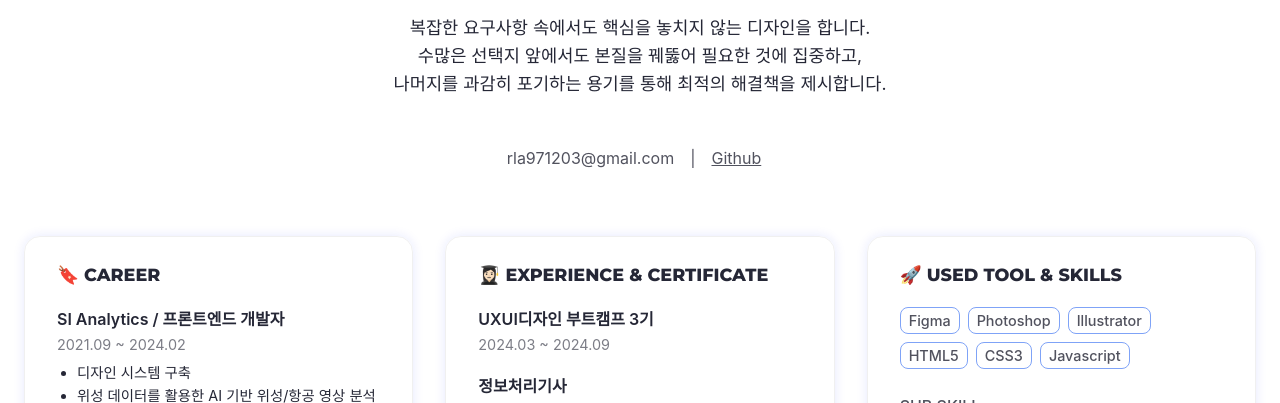
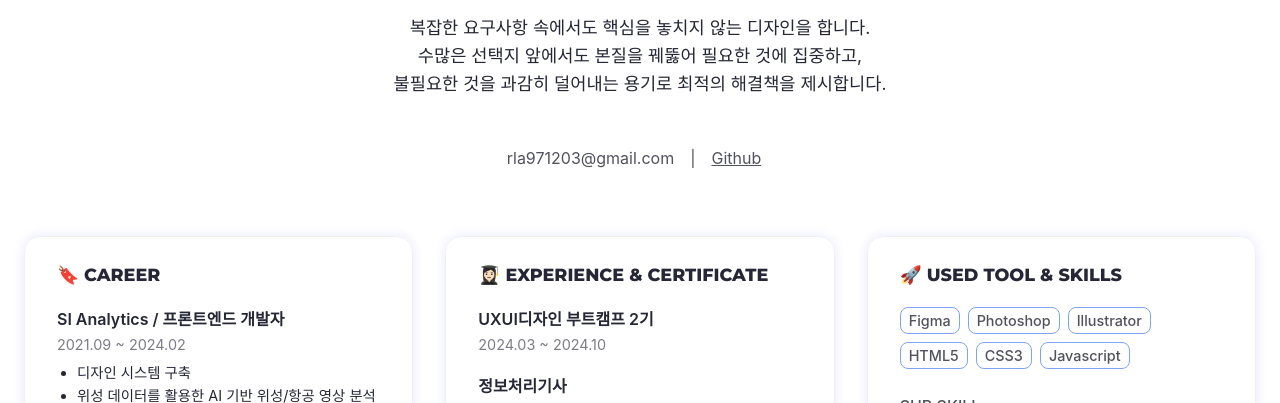
Before and after one commit to daeun012/DaEun, a React (Create React App) app: page / in a window 1280 px wide. Shown: the part 242-645 px from the top of the page. Built offline with nearby package versions, Linux system fonts and the light colour scheme; a web font is replaced by a local one.

Commit message:
fix: 기간 수정

```diff
--- a/src/pages/about/About.jsx
+++ b/src/pages/about/About.jsx
@@ -43,7 +43,7 @@ export default function About({ scrollRef }) {
 					<div className="intro">
 						<p>복잡한 요구사항 속에서도 핵심을 놓치지 않는 디자인을 합니다.</p>
 						<p>수많은 선택지 앞에서도 본질을 꿰뚫어 필요한 것에 집중하고,</p>
-						<p>나머지를 과감히 포기하는 용기를 통해 최적의 해결책을 제시합니다.</p>
+						<p>불필요한 것을 과감히 덜어내는 용기로 최적의 해결책을 제시합니다.</p>
 					</div>
 					<div className="info">
 						<div>rla971203@gmail.com</div>
@@ -69,8 +69,8 @@ export default function About({ scrollRef }) {
 					<div className="box-wrapper">
 						<h4>👩🏻‍🎓 EXPERIENCE & CERTIFICATE</h4>
 						<div className="about-detail">
-							<h5>UXUI디자인 부트캠프 3기</h5>
-							<span>2024.03 ~ 2024.09</span>
+							<h5>UXUI디자인 부트캠프 2기</h5>
+							<span>2024.03 ~ 2024.10</span>
 						</div>
 						<div className="about-detail">
 							<h5>정보처리기사</h5>
```
